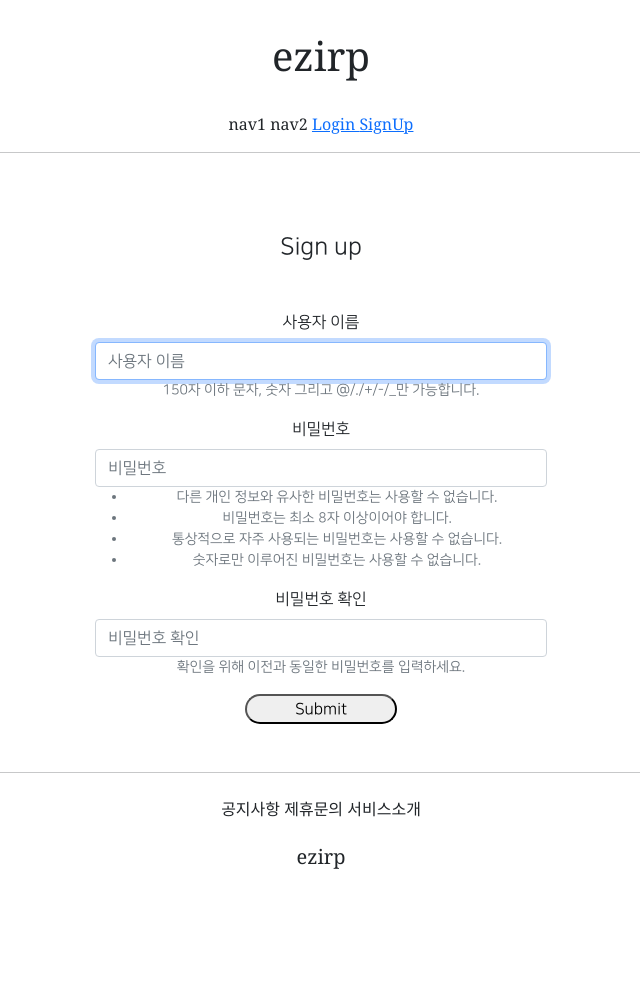
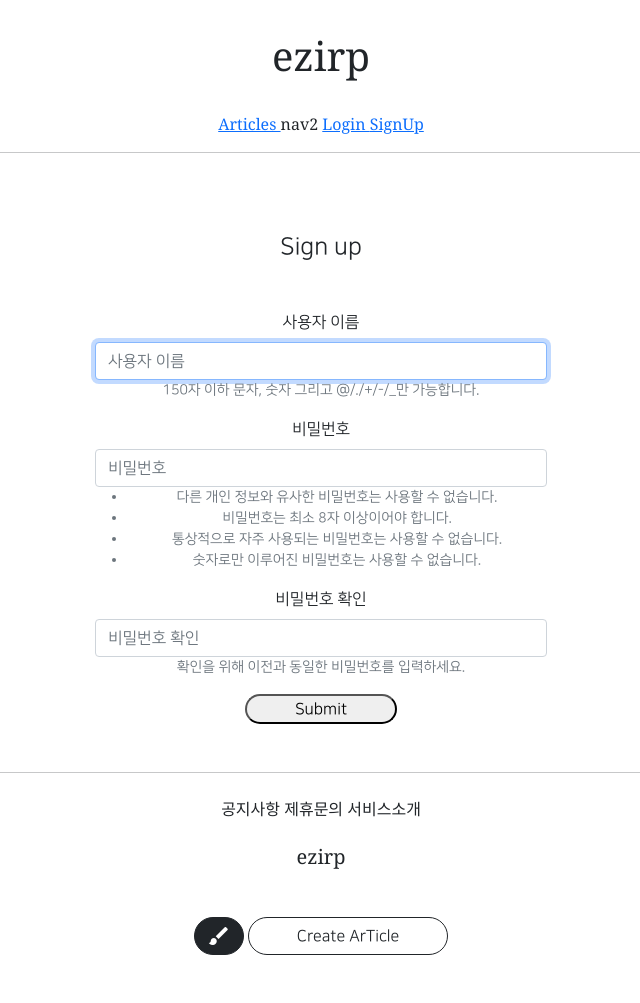
Before and after one commit to yeonsangKim/django_1, a Django app: page /accounts/create/ in a window 1280 px wide. Shown: the whole page, without its empty margins (319-959 px from the left). Before the commit the page ends 869 px from the top, so only its background shows below. Run offline with Django 3.2, Linux system fonts and the light colour scheme; parts of the project's set-up code (start-up, migrations or seed data) failed here and were passed over; some libraries are stand-ins or nearby versions.

Commit message:
8/6 class commit 4

```diff
--- a/templates/base.html
+++ b/templates/base.html
@@ -11,5 +11,16 @@
 
 <hr>
 {% include 'footer.html' %}
+<div class="text-center my-5">
+    <a href="{% url 'articleapp:create' %}"
+    class="btn btn-dark rounded-pill  material-icons">
+        brush
+    </a>
+    <a href="{% url 'articleapp:create' %}"
+    class="btn btn-outline-dark rounded-pill px-5">
+        Create ArTicle
+    </a>
+
+</div>
 
 </body>
--- a/templates/header.html
+++ b/templates/header.html
@@ -4,7 +4,11 @@
 
     </div>
     <div class="ezirp_header_button">
-        <span>nav1</span>
+        <span>
+            <a href="{% url 'articleapp:list' %}">
+                Articles
+            </a>
+        </span>
         <span>nav2</span>
         {% if not user.is_authenticated %}
         <span>
```
